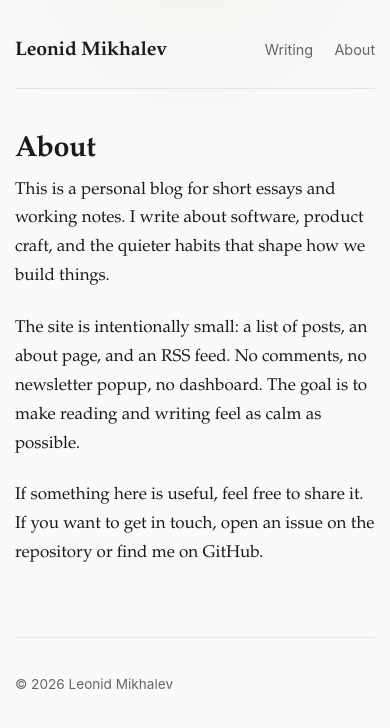
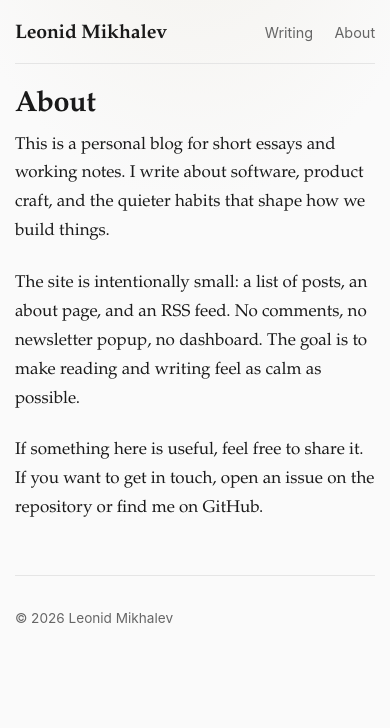
Before and after one commit to Flipkers/blog, an Astro site: page /blog/about in a window 390 px wide. Built offline with nearby package versions, Linux system fonts and the light colour scheme; Astro itself is replaced by a stand-in of ours.

Commit message:
Tighten vertical spacing toward a denser reading layout
Less top padding and a shorter header band so content sits higher.

Co-authored-by: Leonid Mikhalev <Flipkers@users.noreply.github.com>

```diff
--- a/src/styles/global.css
+++ b/src/styles/global.css
@@ -54,7 +54,7 @@ img {
 .site {
   width: min(100% - 2.5rem, var(--measure));
   margin-inline: auto;
-  padding-block: 3rem 5rem;
+  padding-block: 1.25rem 3.5rem;
 }
 
 .site-header {
@@ -62,8 +62,8 @@ img {
   align-items: baseline;
   justify-content: space-between;
   gap: 1.5rem;
-  margin-bottom: 3.5rem;
-  padding-bottom: 1.25rem;
+  margin-bottom: 1.75rem;
+  padding-bottom: 0.75rem;
   border-bottom: 1px solid var(--color-border);
 }
 
@@ -96,8 +96,8 @@ img {
 }
 
 .site-footer {
-  margin-top: 4rem;
-  padding-top: 1.25rem;
+  margin-top: 3rem;
+  padding-top: 1rem;
   border-top: 1px solid var(--color-border);
   font-family: var(--font-sans);
   font-size: 0.8rem;
@@ -270,11 +270,11 @@ img {
 
   .site {
     width: min(100% - 1.75rem, var(--measure));
-    padding-block: 2rem 4rem;
+    padding-block: 1rem 3rem;
   }
 
   .site-header {
-    margin-bottom: 2.5rem;
+    margin-bottom: 1.35rem;
   }
 
   .page-title {
```
